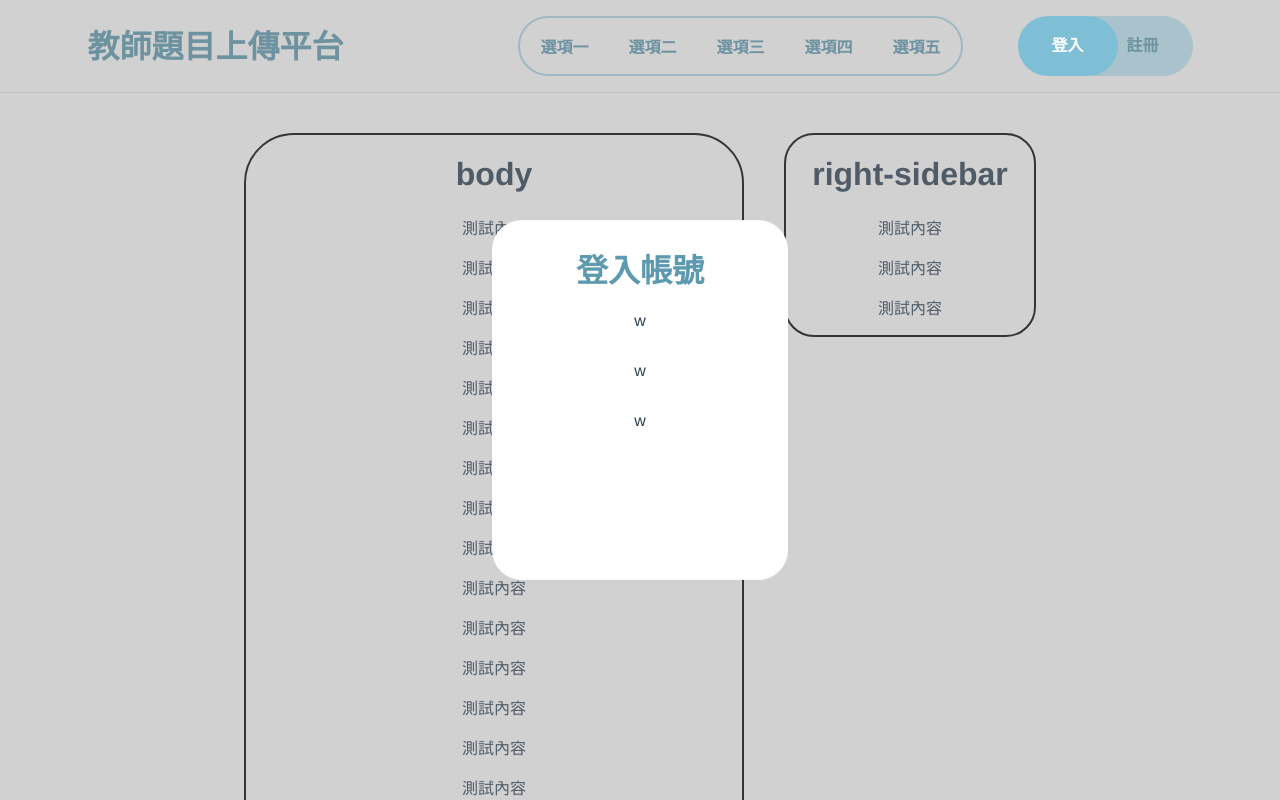
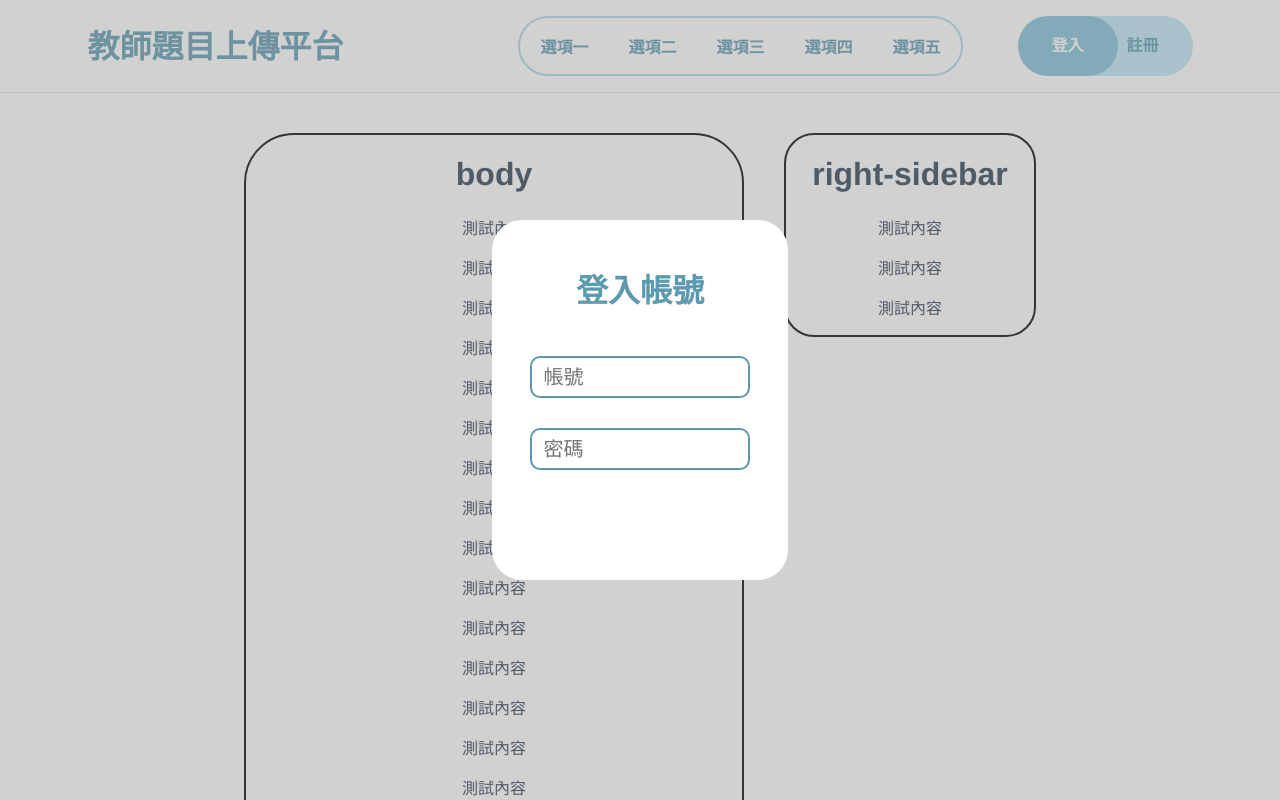
Before and after one commit to k12edu/teacher.k12edu.uk, a Vue app: page / in a window 1280 px wide. Both pictures are taken after a click on the item "登入". Shown: the top 800 px of the page. Built offline with nearby package versions, Linux system fonts and the light colour scheme.

Commit message:
lightbox

```diff
--- a/src/components/LoginButton.vue
+++ b/src/components/LoginButton.vue
@@ -31,7 +31,6 @@
     methods:{
       changeLightBoxDisplay(){
         this.lightBoxDisplay=!this.lightBoxDisplay;
-        console.log('Lightbox display changed');
       },
     }
   }
--- a/src/components/LoginLightBox.vue
+++ b/src/components/LoginLightBox.vue
@@ -1,10 +1,9 @@
 <template>
     <div id="login-light-box" @click.self="$emit('changeLightBoxDisplay')">
       <div id="login-lightbox-content">
-        <h1>登入帳號</h1>
-        <p>w</p>
-        <p>w</p>
-        <p>w</p>
+        <h1 style="margin-bottom: 15px; margin-top: 25px;">登入帳號</h1>
+        <input placeholder="帳號">
+        <input placeholder="密碼">
       </div>
     </div>
   </template>
@@ -31,7 +30,7 @@
     height: 100%;
     width: 100%;
     background-color: rgba(138, 138, 138, 0.39);
-    z-index: 1;
+    z-index: 2;
     top: 0;
     left: 0;
   }
@@ -49,4 +48,22 @@
     color: rgb(93, 153, 175);
     margin: 5px;
   }
+  input {
+    width: 80%;
+    height: 36px;
+    border-radius: 10px;
+    margin-top: 30px;
+    font-size: 20px;
+    border: 2px solid rgb(93, 153, 175);
+    padding-left: 10px;
+    color: rgb(104, 104, 104);
+  }
+  input::placeholder {
+    padding-left: 2px;
+  }
+  input:focus {
+    border-color: rgb(93, 153, 175);
+    outline: none;
+  }
+
   </style>
```
